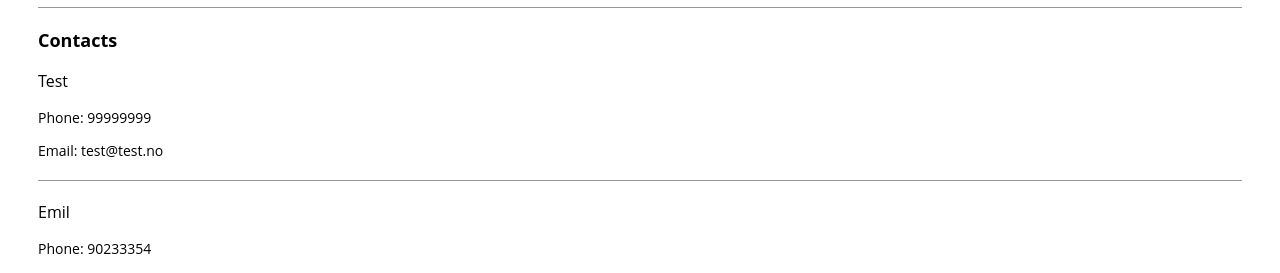
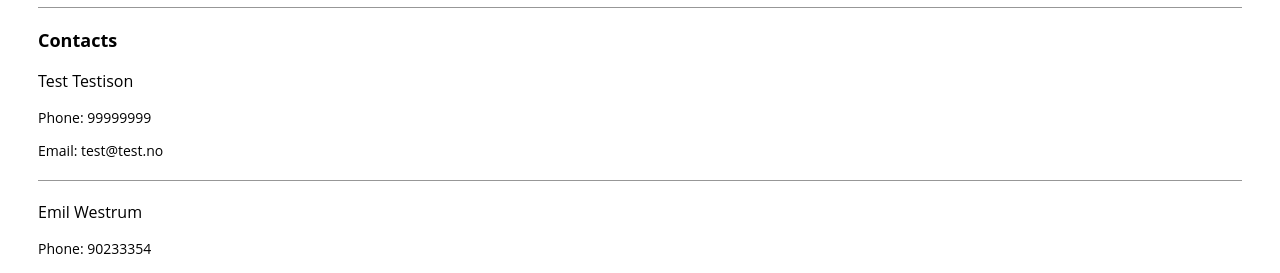
Before and after one commit to emilchr/appointment-planner, a React (Create React App) app: page /contacts in a window 1280 px wide. Shown: the part 383-656 px from the top of the page. Built offline with nearby package versions, Linux system fonts and the light colour scheme.

Commit message:
Rendering appointments step 7

```diff
--- a/src/App.js
+++ b/src/App.js
@@ -9,8 +9,15 @@ function App() {
   Define state variables for
   contacts and appointments
   */
-const [ contacts, setContacts ] = useState([{name: "Test", phone: "99999999", email: "test@test.no"}, {name: "Emil", phone: "90233354", email: "emil_ow@hotmail.com"}]);
-const [ appointments, setAppointments ] = useState([]);
+const [ contacts, setContacts ] = useState([
+  {name: "Test Testison", phone: "99999999", email: "test@test.no"},
+  {name: "Emil Westrum", phone: "90233354", email: "emil_ow@hotmail.com"}
+]);
+
+const [ appointments, setAppointments ] = useState([
+  {name: "Test Testison", contact: "Random mcRandom", date: "10/01/10", time: "12:00"},
+  {name: "Emil Westrum", contact: "Test Testison", date: "20/12/23", time: "13:00"},
+]);
 
   /*
   Implement functions to add data to
@@ -52,7 +59,8 @@ const [ appointments, setAppointments ] = useState([]);
 
       <Route path={ROUTES.APPOINTMENTS} element={
       <AppointmentsPage
-      appointments={ appointments}
+      appointments={ appointments }
+      contacts={ contacts }
       addAppointment={ addAppointment }
       /> /* Add props to AppointmentsPage */ }/>
     </Route>
--- a/src/components/appointmentForm/AppointmentForm.js
+++ b/src/components/appointmentForm/AppointmentForm.js
@@ -20,6 +20,8 @@ export const AppointmentForm = ({
   handleSubmit
 }) => {
 
+
+
   return (
     <></>
   );
--- a/src/containers/appointmentsPage/AppointmentsPage.js
+++ b/src/containers/appointmentsPage/AppointmentsPage.js
@@ -8,12 +8,23 @@ export const AppointmentsPage = (props) => {
   Define state variables for
   appointment info
   */
+ const appointments = props.appointments;
+
+ const [ currentName, setCurrentName ] = useState('');
+ const [ contact, setContact ] = useState('');
+ const [ date, setDate ] = useState('');
+ const [ time, setTime ] = useState('');
 
   const handleSubmit = (e) => {
     e.preventDefault();
     /*
     Add contact info and clear data
     */
+   props.addAppointment(currentName, contact, date, time);
+   setCurrentName('');
+   setContact('');
+   setDate('');
+   setTime('');
 
   };
 
@@ -25,6 +36,7 @@ export const AppointmentsPage = (props) => {
       <hr />
       <section>
         <h2>Appointments</h2>
+        <TileList appointments={ appointments } />
       </section>
     </div>
   );
```
